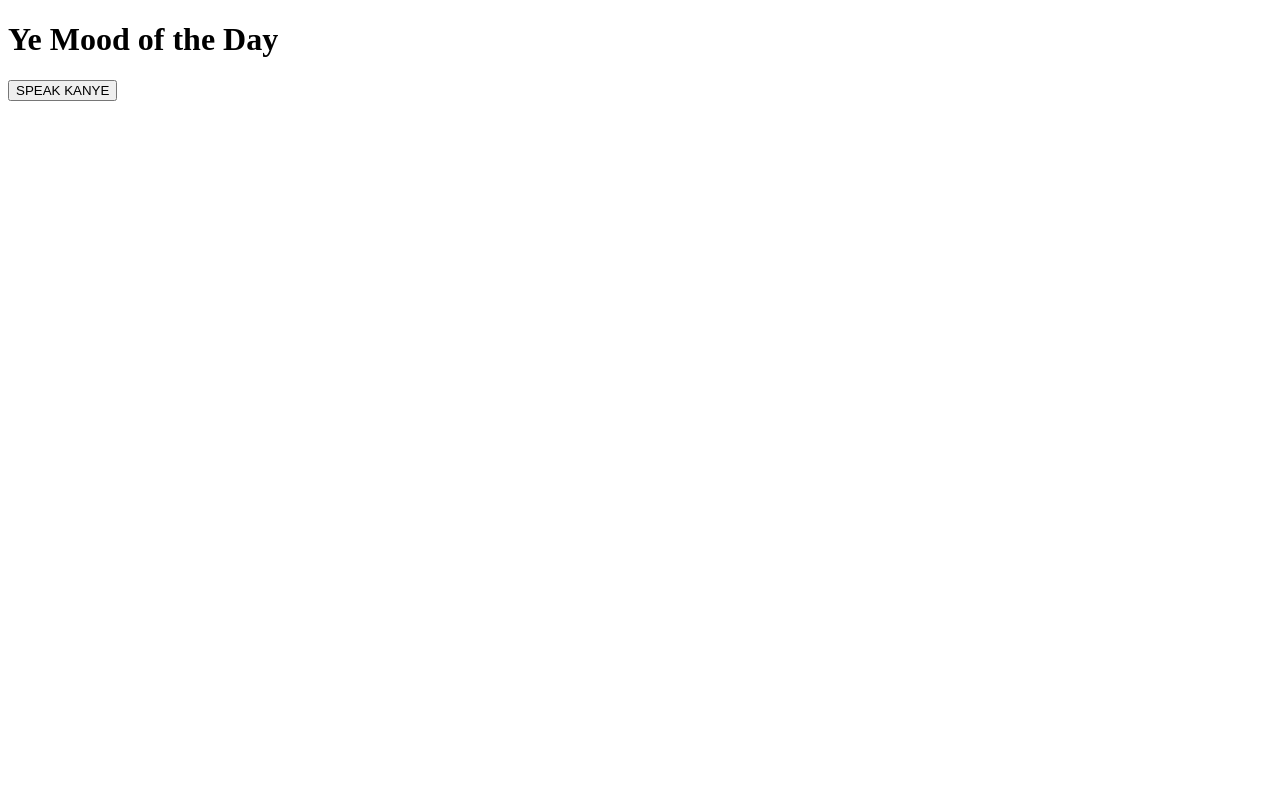
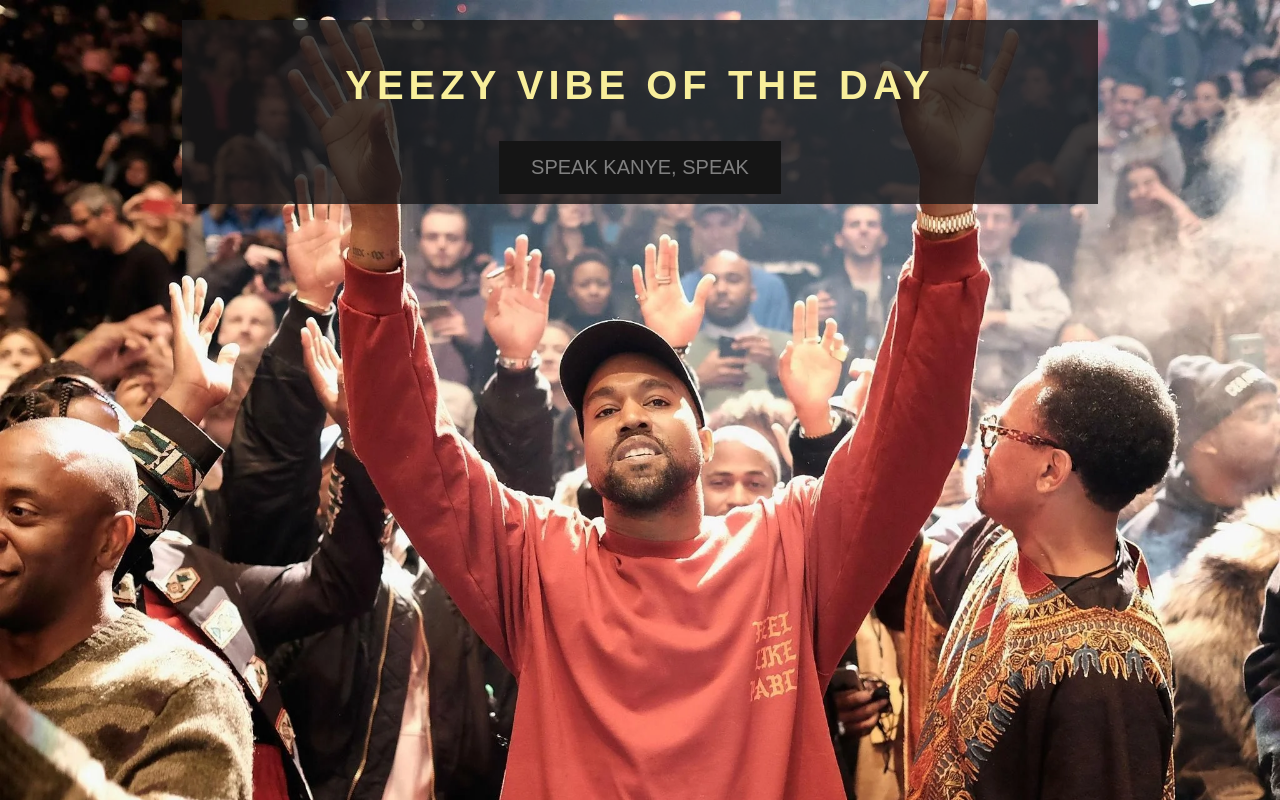
Before and after one commit to JamilaGastar/Phase-1-Javascript-Project, a plain HTML site: page index.html in a window 1280 px wide. Drawn offline with Linux system fonts and the light colour scheme.

Commit message:
added css file and basic overall page styling

```diff
--- a/index.html
+++ b/index.html
@@ -4,19 +4,19 @@
   <meta charset="UTF-8">
   <meta http-equiv="X-UA-Compatible" content="IE=edge">
   <meta name="viewport" content="width=device-width, initial-scale=1.0">
-  <title>Today's Kanye Vibe</title>
+  <link rel="stylesheet" href="./style.css">
+  <title>Kanye Vibe of the Day</title>
 </head>
 <body>
-<main>
-<h1>Ye Mood of the Day</h1>
+<section id="wrapper">
+<h1>YEEZY VIBE OF THE DAY</h1>
 <figure>
 
 </figure>
 <div>
-<button id="kanyeQuoteGenerator">SPEAK KANYE</button>
-
+<button id="kanyeQuoteGenerator">SPEAK KANYE, SPEAK</button>
 </div>
 </body>
-</main>
-<script src="index.js"></script>
+</section>
+<script src="./index.js"></script>
 </html>
--- a/index.js
+++ b/index.js
@@ -12,6 +12,7 @@ const url = "https://api.kanye.rest"
 }
 
 function showKanyeQuote(data) {
+
 let newQuote = document.createElement('p');
 newQuote.innerHTML = data.quote;
 
--- /dev/null
+++ b/style.css
@@ -0,0 +1,34 @@
+html body {
+    font-family: Arial, Helvetica, Sans-serif;
+    color: rgb(248, 238, 155);
+    font-size: 18px;
+    letter-spacing: 5px;
+    background-color: #262424;
+    background-image: url(./kanyeBackground.webp);
+    background-size: cover;
+    margin: 0;
+    padding: 0;
+    text-align: center;
+}
+
+#wrapper { background-color: rgba(25, 24, 26, 0.8);
+    width: 70%;
+    margin: auto;
+    margin-top: 20px;
+    padding: 10px;
+}
+
+h1 {
+    font-size: 40px;
+}
+
+#kanyeQuoteGenerator {
+    background-color: #151515;
+    border: none;
+    padding: 15px 32px;
+    text-align: center;
+    color: grey;
+    text-decoration: none;
+    display: inline-block;
+    font-size: 20px;
+}
```
Also changed, not shown: kanyeBackground.webp (added).
